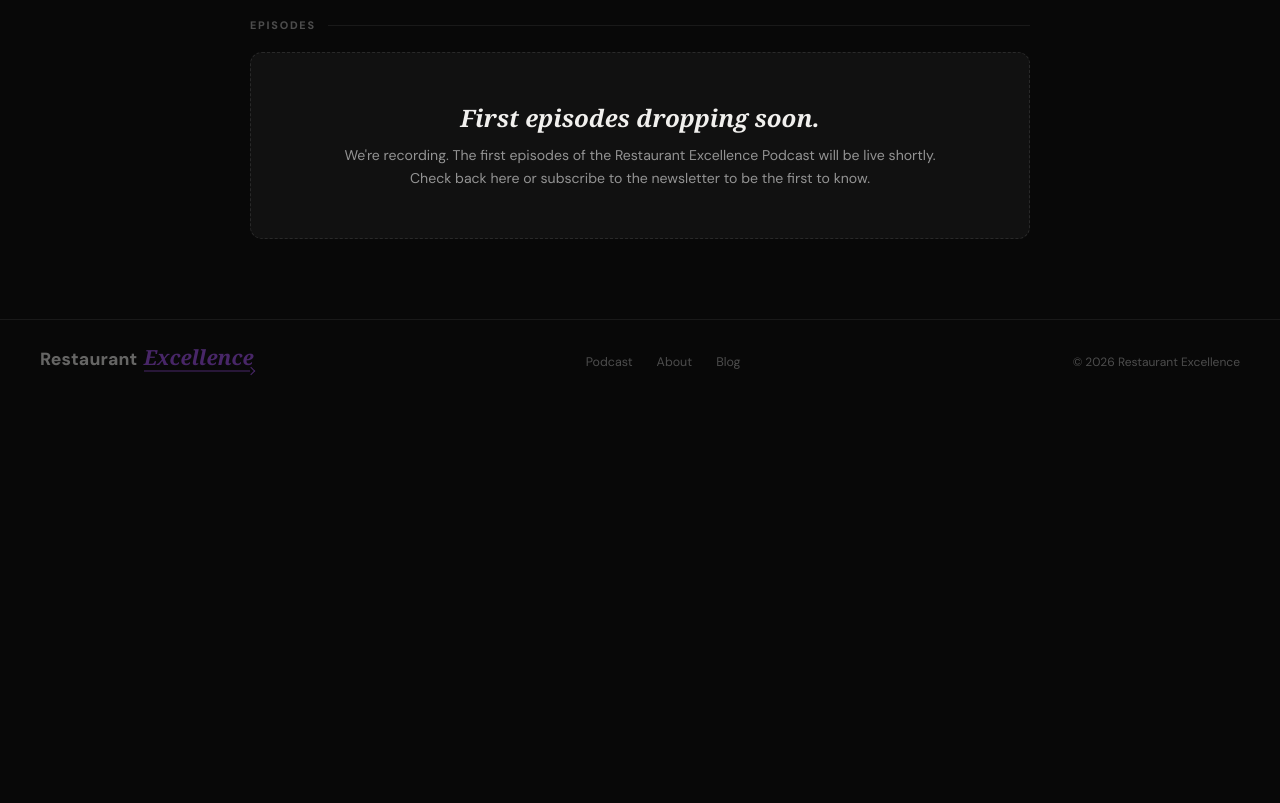
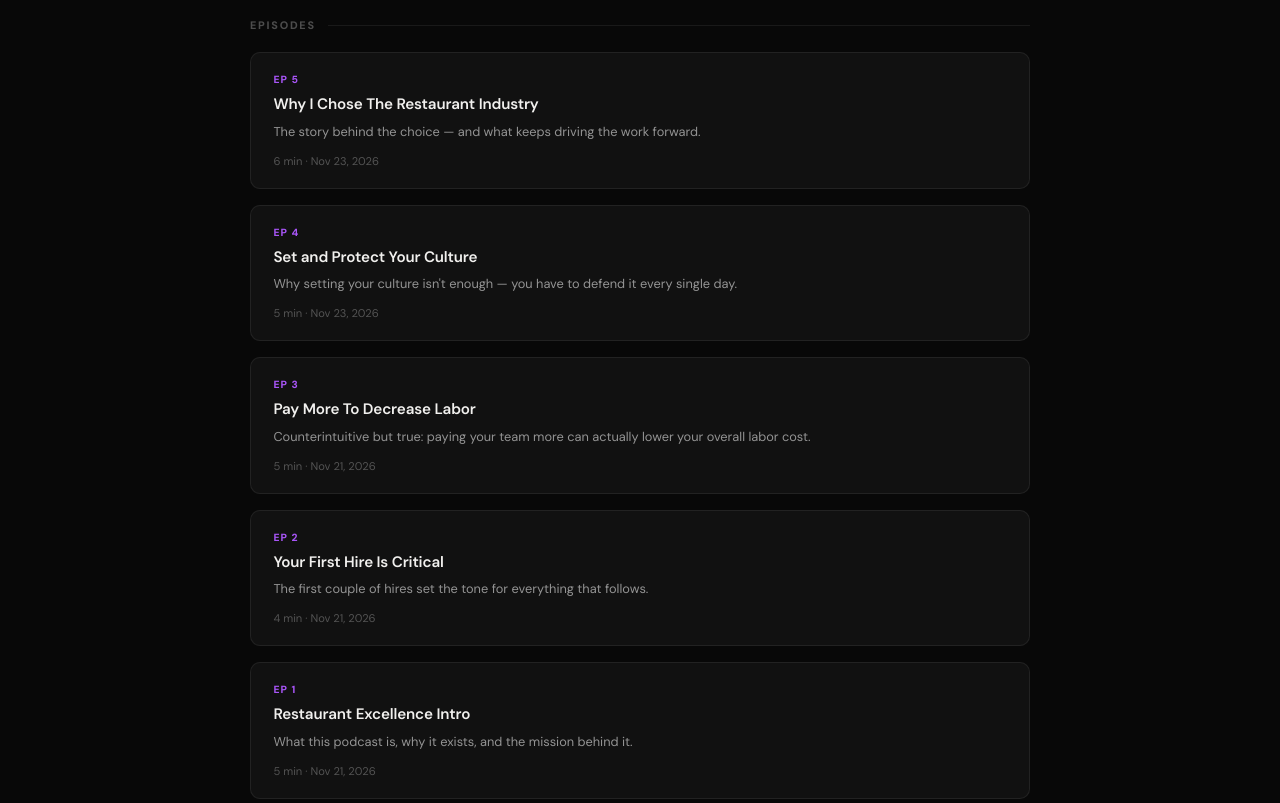
Before and after one commit to pierce-gorman2/restaurant-excellence-pod, a plain HTML site: page podcast.html in a window 1280 px wide. Shown: the part 880-1683 px from the top of the page. Before the commit the page ends 1284 px from the top, so only its background shows below. Drawn offline with Linux system fonts and the light colour scheme; a web font is replaced by a local one.

Commit message:
Add all 5 podcast episodes from RSS feed
Episodes pulled from rss.com feed, added to homepage podcast column
and podcast page. Links go to rss.com episode pages.

Co-Authored-By: Claude Sonnet 4.6 <noreply@anthropic.com>

```diff
--- a/podcast.html
+++ b/podcast.html
@@ -83,9 +83,13 @@
     .episodes-label { font-size: 0.68rem; font-weight: 700; letter-spacing: 0.16em; text-transform: uppercase; color: var(--text-dim); margin-bottom: 1.25rem; display: flex; align-items: center; gap: 0.75rem; }
     .episodes-label::after { content: ''; flex: 1; height: 1px; background: var(--border); }
 
-    .coming-soon { padding: 3rem 2rem; background: var(--bg-card); border: 1px dashed rgba(255,255,255,0.1); border-radius: 12px; text-align: center; }
-    .coming-soon h3 { font-family: 'Playfair Display', Georgia, serif; font-size: 1.5rem; font-style: italic; font-weight: 700; color: var(--text); margin-bottom: 0.6rem; }
-    .coming-soon p { font-size: 0.88rem; color: var(--text-muted); line-height: 1.65; }
+    .content-card { background: var(--bg-card); border: 1px solid var(--border); border-radius: 10px; padding: 1.25rem 1.4rem; margin-bottom: 1rem; display: block; transition: border-color 0.2s, background 0.2s; }
+    .content-card:last-child { margin-bottom: 0; }
+    .content-card:hover { border-color: var(--border-purple); background: #161616; }
+    .content-card-tag { font-size: 0.65rem; font-weight: 700; letter-spacing: 0.1em; text-transform: uppercase; color: var(--purple-light); margin-bottom: 0.5rem; }
+    .content-card h3 { font-size: 0.95rem; font-weight: 600; color: var(--text); line-height: 1.4; margin-bottom: 0.4rem; letter-spacing: -0.01em; }
+    .content-card p { font-size: 0.8rem; color: var(--text-muted); line-height: 1.55; }
+    .content-card-meta { font-size: 0.7rem; color: var(--text-dim); margin-top: 0.75rem; }
 
     /* ── FOOTER ── */
     footer { padding: 1.75rem 2.5rem; border-top: 1px solid var(--border); display: flex; align-items: center; justify-content: space-between; flex-wrap: wrap; gap: 0.75rem; }
@@ -146,10 +150,36 @@
     </div>
 
     <div class="episodes-label">Episodes</div>
-    <div class="coming-soon">
-      <h3>First episodes dropping soon.</h3>
-      <p>We're recording. The first episodes of the Restaurant Excellence Podcast will be live shortly.<br>Check back here or subscribe to the newsletter to be the first to know.</p>
-    </div>
+    <a href="https://rss.com/podcasts/restaurant-excellence-pod1/3344902" target="_blank" rel="noopener" class="content-card">
+      <div class="content-card-tag">Ep 5</div>
+      <h3>Why I Chose The Restaurant Industry</h3>
+      <p>The story behind the choice — and what keeps driving the work forward.</p>
+      <div class="content-card-meta">6 min · Nov 23, 2026</div>
+    </a>
+    <a href="https://rss.com/podcasts/restaurant-excellence-pod1/3344901" target="_blank" rel="noopener" class="content-card">
+      <div class="content-card-tag">Ep 4</div>
+      <h3>Set and Protect Your Culture</h3>
+      <p>Why setting your culture isn't enough — you have to defend it every single day.</p>
+      <div class="content-card-meta">5 min · Nov 23, 2026</div>
+    </a>
+    <a href="https://rss.com/podcasts/restaurant-excellence-pod1/3341014" target="_blank" rel="noopener" class="content-card">
+      <div class="content-card-tag">Ep 3</div>
+      <h3>Pay More To Decrease Labor</h3>
+      <p>Counterintuitive but true: paying your team more can actually lower your overall labor cost.</p>
+      <div class="content-card-meta">5 min · Nov 21, 2026</div>
+    </a>
+    <a href="https://rss.com/podcasts/restaurant-excellence-pod1/3341006" target="_blank" rel="noopener" class="content-card">
+      <div class="content-card-tag">Ep 2</div>
+      <h3>Your First Hire Is Critical</h3>
+      <p>The first couple of hires set the tone for everything that follows.</p>
+      <div class="content-card-meta">4 min · Nov 21, 2026</div>
+    </a>
+    <a href="https://rss.com/podcasts/restaurant-excellence-pod1/3341000" target="_blank" rel="noopener" class="content-card">
+      <div class="content-card-tag">Ep 1</div>
+      <h3>Restaurant Excellence Intro</h3>
+      <p>What this podcast is, why it exists, and the mission behind it.</p>
+      <div class="content-card-meta">5 min · Nov 21, 2026</div>
+    </a>
   </div>
 
   <footer>
```
Also changed, not shown: index.html (+30 -1 lines).
